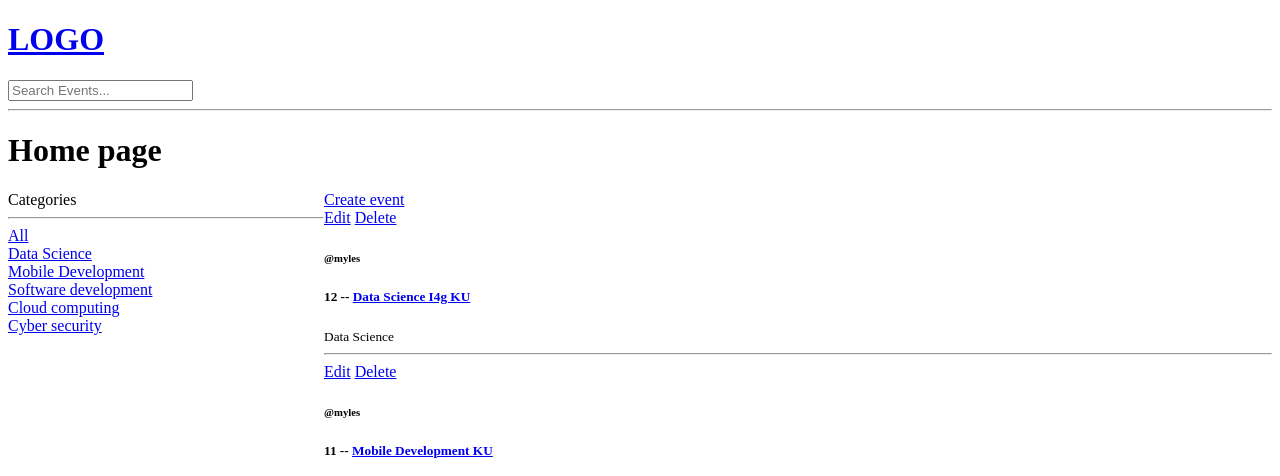
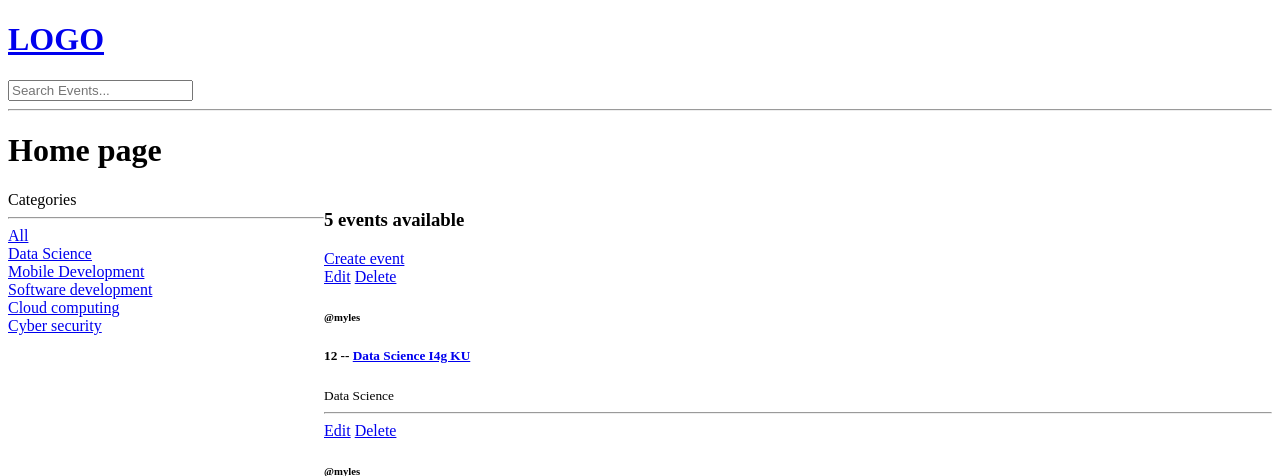
Before and after one commit to MylesMburu/Kamu-events, a Django app: page / in a window 1280 px wide. Shown: the top 476 px of the page. Run offline with Django 4.2, Linux system fonts and the light colour scheme; data comes from the database, SQL or seed files in the repository.

Commit message:
event count

```diff
--- a/base/templates/base/home.html
+++ b/base/templates/base/home.html
@@ -28,7 +28,7 @@
     </div>
 
     <div>
-
+        <h3> {{event_count}} events available</h3>
         <a href="{% url 'create-event' %}">Create event</a>
 
     <!-- a python for loop to show each event in the list -->
--- a/base/views.py
+++ b/base/views.py
@@ -18,7 +18,8 @@ def home(request):
     q = request.GET.get('q') if request.GET.get('q') != None else '' #variable to query
     events = Event.objects.filter(Q(topic__name__icontains=q) | Q(name__icontains=q) | Q(host__username__icontains=q)) #Filters the events according to the topic name
 
-    context = {'events': events, 'topics':topics}
+    event_count = events.count()
+    context = {'events': events, 'topics':topics, 'event_count':event_count}
     # events = Event.objects.all()
     return render(request, 'base/home.html',context)
 
```
